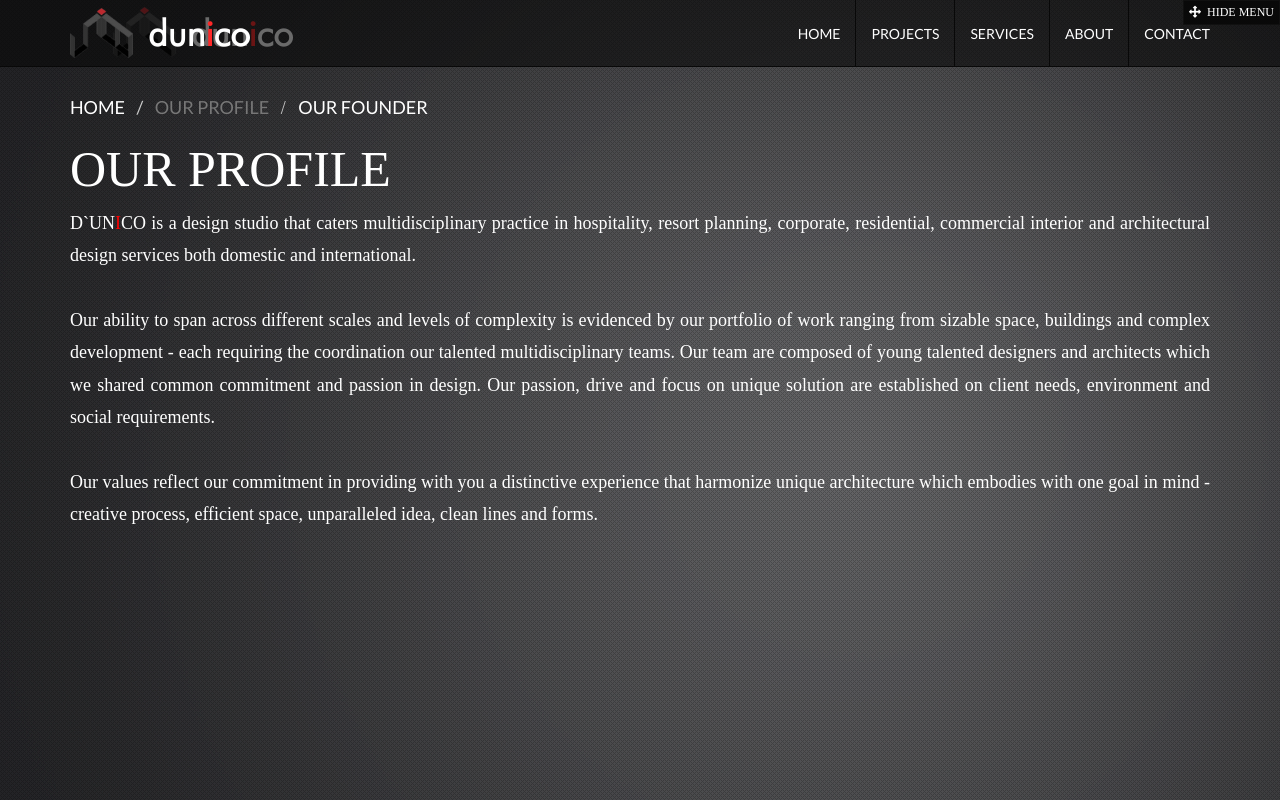
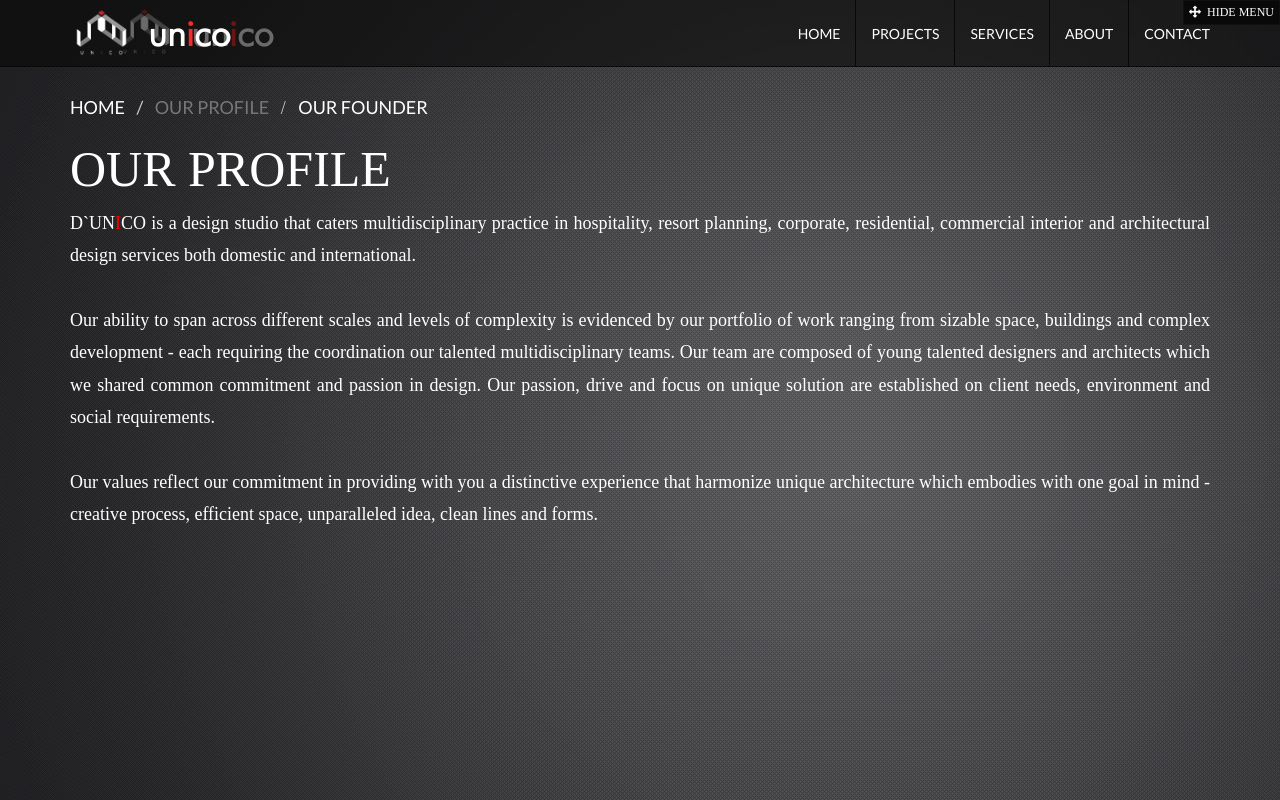
Before and after one commit to gnegamino/DUNICO, a PHP site: page /about.php in a window 1280 px wide. Run offline with PHP 8.4, Linux system fonts and the light colour scheme; data comes from the database, SQL or seed files in the repository; some web fonts are replaced.

Commit message:
Finalization of UI Logo

```diff
--- a/navigation.php
+++ b/navigation.php
@@ -32,8 +32,8 @@
 			</button>
 			<a class="navbar-brand" href="index.php">
 				<div class="dunico-logo">
-					<img src="img/dunico.png">
-					<div>dun<span>i</span>co</div>
+					<img src="img/unico-white.png">
+					<div>un<span>i</span>co</div>
 				</div>
 			</a>
 	    </div>
@@ -50,8 +50,8 @@
 </nav>
 <a href="index.php">
 	<div class="hidden-logo">
-		<img src="img/dunico.png">
-		<div>dun<span class="i-red">i</span>co</div>
+		<img src="img/unico-white.png">
+		<div>un<span class="i-red">i</span>co</div>
 	</div>
 </a>
 <div class="hide-menu">
```
Also changed, not shown: img/unico-white.PNG (added).
